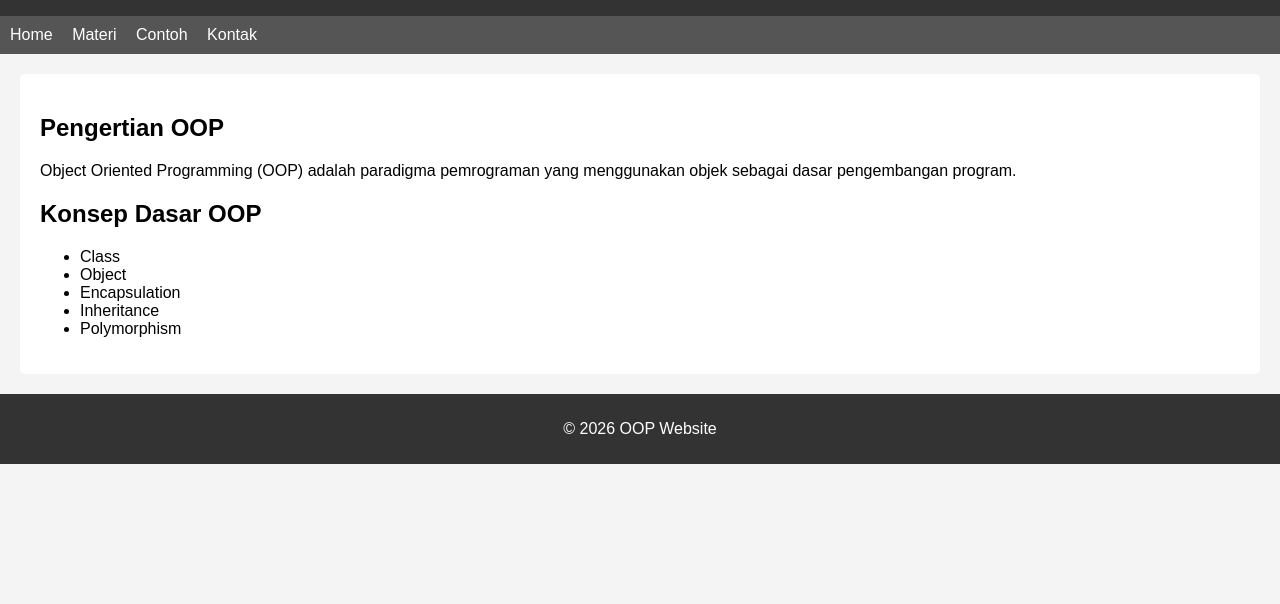
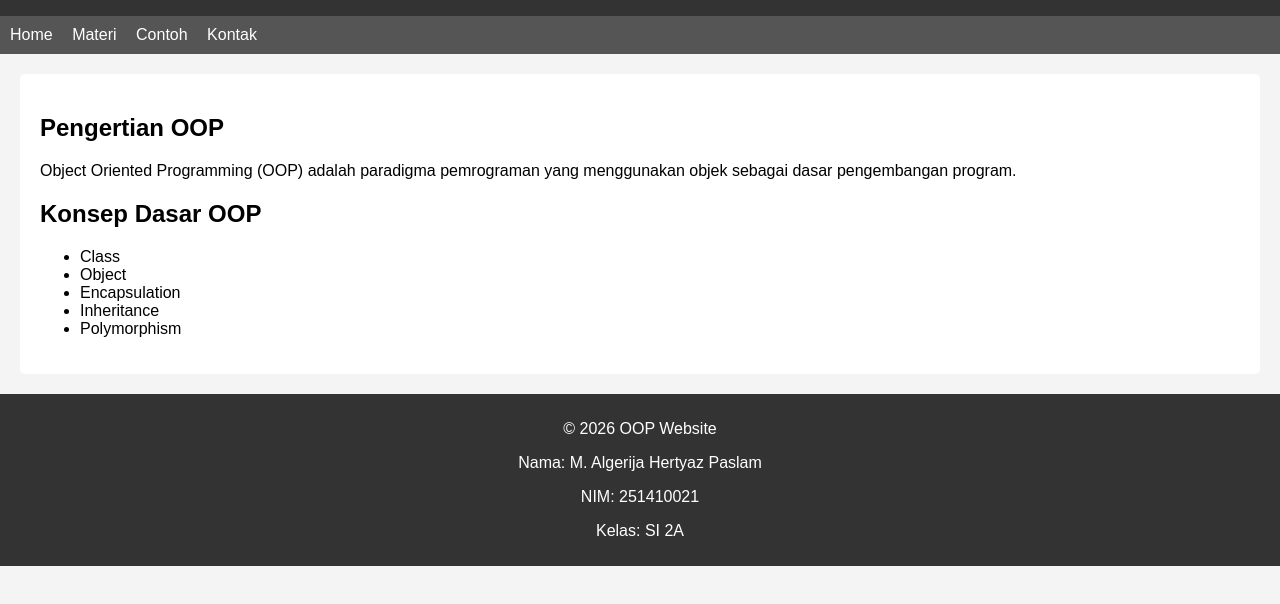
Before and after one commit to malgerija-maker/Html, a plain HTML site: page index.html in a window 1280 px wide. Shown: the part 94-698 px from the top of the page. Drawn offline with Linux system fonts and the light colour scheme.

Commit message:
Update index.html

```diff
--- a/index.html
+++ b/index.html
@@ -81,6 +81,9 @@
 
 <footer>
     <p>© 2026 OOP Website</p>
+    <p>Nama: M. Algerija Hertyaz Paslam</p>
+    <p>NIM: 251410021</p>
+    <p>Kelas: SI 2A</p>
 </footer>
 
 </body>
```
